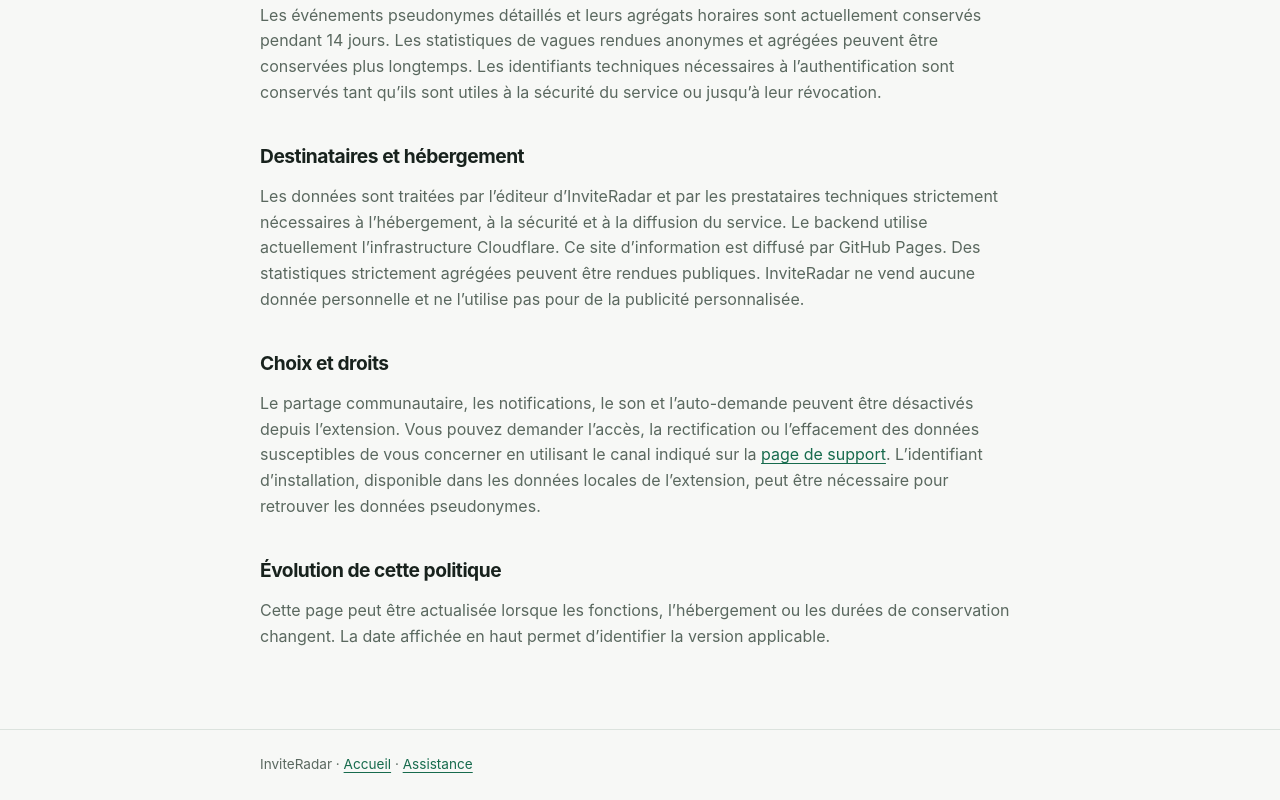
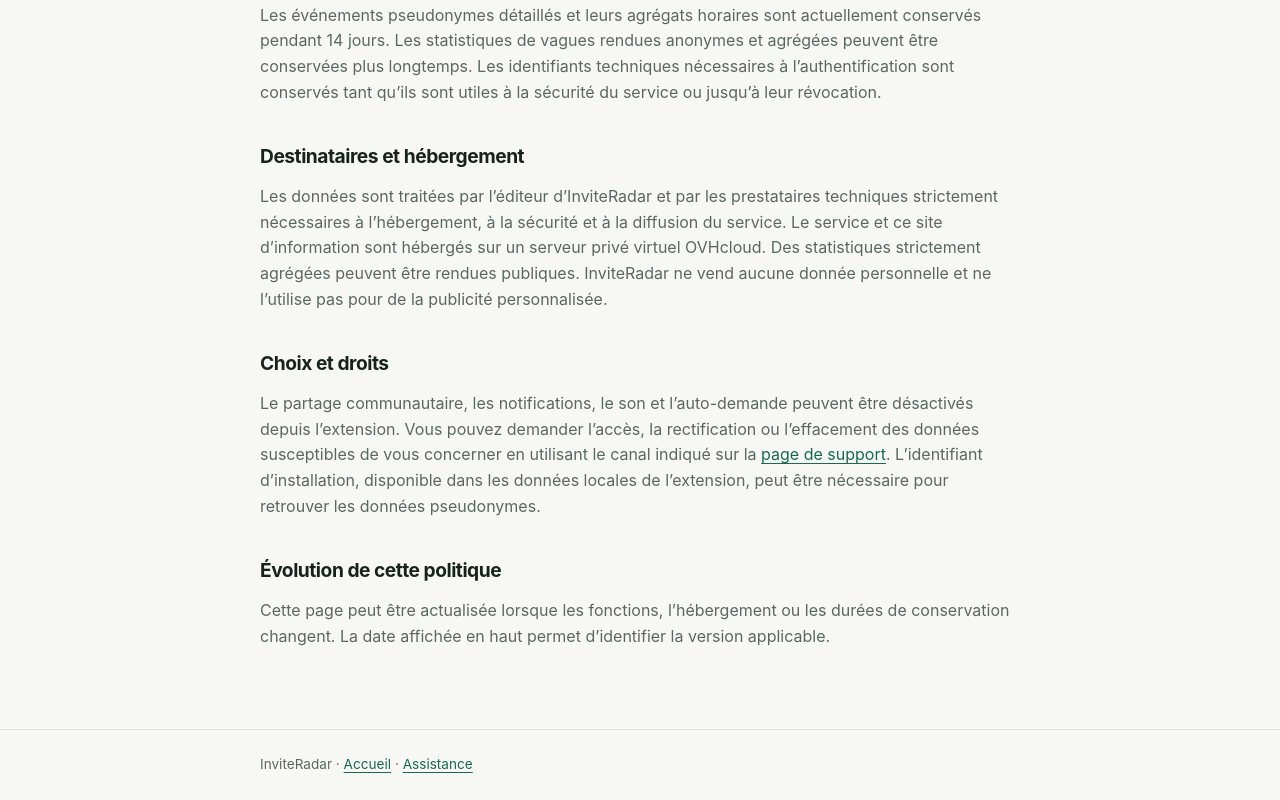
Before and after one commit to InviteRadar/InviteRadar.github.io, a plain HTML site: page confidentialite/index.html in a window 1280 px wide. Shown: the part 1500-2300 px from the top of the page. Drawn offline with Linux system fonts and the light colour scheme.

Commit message:
Corrige la mention d’hébergement

```diff
--- a/confidentialite/index.html
+++ b/confidentialite/index.html
@@ -90,10 +90,9 @@
       <p>
         Les données sont traitées par l’éditeur d’InviteRadar et par les prestataires techniques
         strictement nécessaires à l’hébergement, à la sécurité et à la diffusion du service.
-        Le backend utilise actuellement l’infrastructure Cloudflare. Ce site d’information est
-        diffusé par GitHub Pages. Des statistiques strictement agrégées peuvent être rendues
-        publiques. InviteRadar ne vend aucune donnée personnelle et ne l’utilise pas pour de la
-        publicité personnalisée.
+        Le service et ce site d’information sont hébergés sur un serveur privé virtuel OVHcloud.
+        Des statistiques strictement agrégées peuvent être rendues publiques. InviteRadar ne vend
+        aucune donnée personnelle et ne l’utilise pas pour de la publicité personnalisée.
       </p>
 
       <h2>Choix et droits</h2>
```
